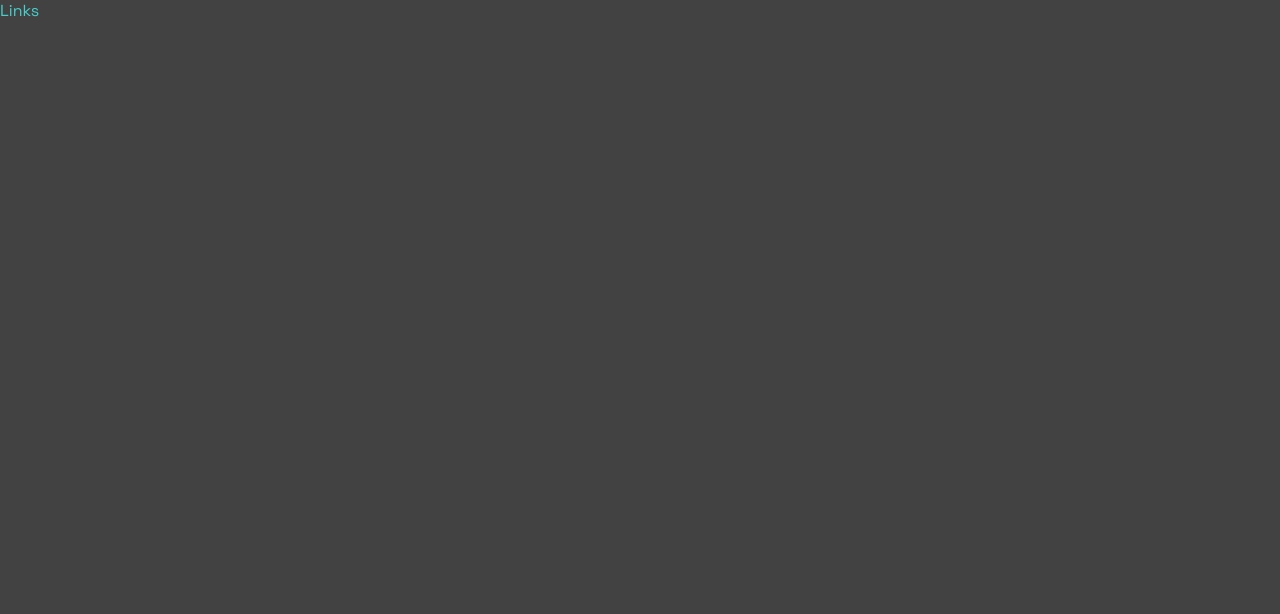
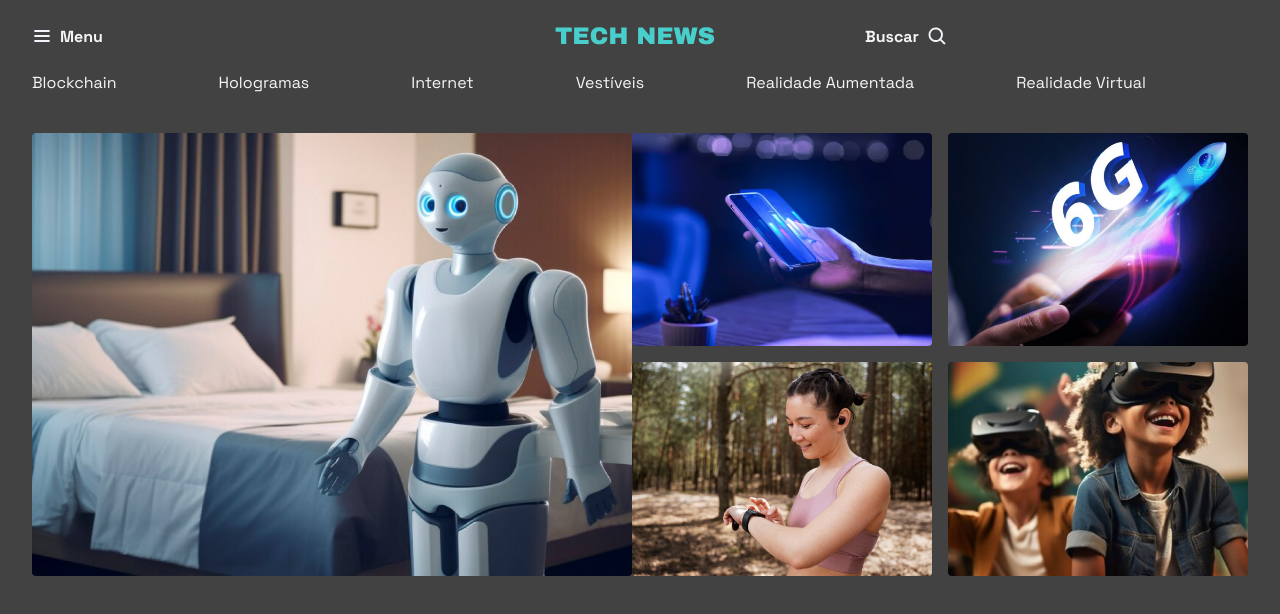
Before and after one commit to Luca-D-Oliveira/Portal-de-not-cias, a plain HTML site: page index.html in a window 1280 px wide. Drawn offline with Linux system fonts and the light colour scheme.

Commit message:
estruturando a sessão de destaques

```diff
--- a/index.html
+++ b/index.html
@@ -7,6 +7,56 @@
     <title>Portal de notícias</title>
 </head>
 <body>
-    <a href="#">Links</a>
+    <header class="container">
+        <nav id="primary" class="grid grid-flow-col">
+            <div>
+                <img src="assets/icons/List.svg" alt="icone de menu">
+                <strong>Menu</strong>
+            </div>
+
+            <div>
+                <img src="assets/img/Logo.png" alt="TechNews logo">
+            </div>
+
+            <div>
+                <strong>Buscar</strong>
+                <img src="assets/icons/MagnifyingGlass.svg" alt="Lupa para pesquisar">
+            </div>
+        </nav>
+        <nav id="secondary" class="grid grid-flow-col">
+            <a href="#">Blockchain</a>
+            <a href="#">Hologramas</a>
+            <a href="#">Internet</a>
+            <a href="#">Vestíveis</a>
+            <a href="#">Realidade Aumentada</a>
+            <a href="#">Realidade  Virtual</a>
+        </nav>
+    </header>
+
+    <main class="grid container">
+        <section id="featured" class="grid grid-flow-col">
+            <div>
+                <img src="assets/img/Image 01.png" alt="">
+            </div>
+
+            <div class="grid grid-flow-col-2 gap-16">
+                <div>
+                    <img src="assets/img/Image 02.png" alt="">
+                </div>
+
+                <div>
+                    <img src="assets/img/Image 03.png" alt="">
+                </div>
+
+                <div>
+                    <img src="assets/img/Image 04.png" alt="">
+                </div>
+
+                <div>
+                    <img src="assets/img/Image 05.png" alt="">
+                </div>
+            </div>
+        </section>
+    </main>
 </body>
 </html>
--- a/styles/global.css
+++ b/styles/global.css
@@ -40,3 +40,17 @@ a:hover {
 h1, h2, h3 {
     font: inherit;
 }
+
+img {
+    max-width: 100%;
+}
+
+.container {
+    max-width: 1280px;
+    padding-inline: 32px;
+    margin-inline: auto;
+}
+
+main {
+    margin-top: 40px;
+}
--- /dev/null
+++ b/styles/header.css
@@ -0,0 +1,25 @@
+#primary {
+    padding-block: 20px;
+
+    div {
+        display: flex;
+        align-items: center;
+        gap: 8px;
+    }
+
+    /* NESTING CSS */
+    div:nth-child(2) {
+        margin-inline: auto;
+    }
+
+    div::nth-child(3) {
+        justify-self: end;
+    }
+}
+
+#secundary {
+    padding-block: 14px;
+    border: solid 1px var(--stroke-color);
+    border-inline: none;
+    justify-content: space-between;
+}
--- a/styles/index.css
+++ b/styles/index.css
@@ -1 +1,4 @@
 @import url(global.css);
+@import url(utility.css);
+@import url(header.css);
+@import url(sections.css);
--- /dev/null
+++ b/styles/sections.css
@@ -0,0 +1,7 @@
+#featured {
+    img {
+        height: 100%;
+        object-fit: cover;
+        border-radius: 4px;
+    }
+}
--- /dev/null
+++ b/styles/utility.css
@@ -0,0 +1,17 @@
+/*  utility_first  */
+
+.grid {
+    display: grid;
+}
+
+.grid-flow-col {
+    grid-auto-flow: column;
+}
+
+.grid-flow-col-2 {
+    grid-template-columns: 1fr 1fr;
+}
+
+.gap-16 {
+    gap: 16px;
+}
```
